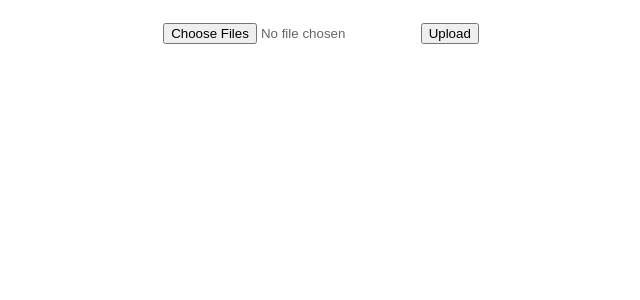
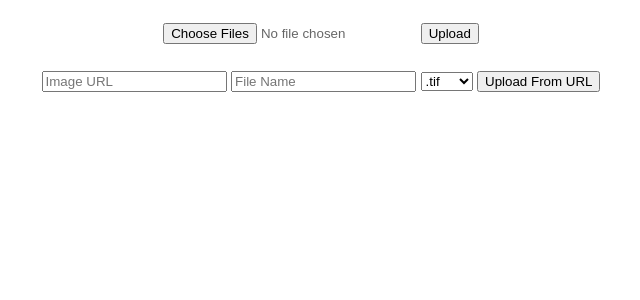
Before and after one commit to shangar21/Shopify-Data-Developer_challenge, a Flask app: page /upload_images in a window 1280 px wide. Shown: the part 80-380 px from the top of the page, without its empty margins (319-959 px from the left). Run offline with Flask 2, Linux system fonts and the light colour scheme; some libraries are stand-ins or nearby versions.

Commit message:
uploads image from URL

```diff
--- a/app.py
+++ b/app.py
@@ -1,9 +1,20 @@
-from flask import Flask, render_template,  request, g, current_app, flash, redirect, url_for, send_from_directory
+from flask import Flask, render_template,  request, g, current_app, flash, redirect, url_for, send_from_directory, flash
+import urllib.request
 import os
 
 app = Flask(__name__)
 
 app.config['UPLOAD_FOLDER'] = os.getcwd() + '/media/'
+
+IMAGE_TYPES = {".png", ".jpeg", ".jpg", ".tiff", ".tif", ".gif", ".bmp", ".ico"}
+
+def save_from_url(url, filename, extention, upload_folder=app.config['UPLOAD_FOLDER']):
+    req = urllib.request.Request(url, headers={'User-Agent': 'Mozilla/5.0'})
+    resource = urllib.request.urlopen(req)
+    output = open(upload_folder+filename+extention,"wb")
+    output.write(resource.read())
+    output.close()
+
 
 @app.route('/')
 def index():
@@ -12,13 +23,25 @@ def index():
 
 @app.route('/upload_images', methods=['GET', 'POST'])
 def upload():
+    global IMAGE_TYPES
+
     if request.method == 'POST':
         files = request.files.getlist("files[]")
+        urls = request.form.to_dict()
+        names = os.listdir(app.config['UPLOAD_FOLDER'])
+        if urls:
+            if urls['url_image_file_name']+urls['image_extention'] in names:
+                flash("{} already in file, use different name".format(urls['url_image_file_name']+urls['image_extention']))
+                return render_template('upload.html', extentions=IMAGE_TYPES)
+            save_from_url(urls['image_url'], urls['url_image_file_name'], urls['image_extention'])
+
         if files:
             for f in files:
+                if f.filename in names:
+                    flash("{} already in file, overwritten".format(f.filename))
                 f.save(os.path.join(app.config['UPLOAD_FOLDER'], f.filename))
 
-    return render_template('upload.html')
+    return render_template('upload.html', extentions=IMAGE_TYPES)
 
 @app.route('/delete_images', methods=['GET', 'POST'])
 def delete():
--- a/templates/upload.html
+++ b/templates/upload.html
@@ -1,10 +1,31 @@
 {% extends "header.html" %}
 {% block content %}
+
 <center>
+{% with messages = get_flashed_messages() %}
+  {% if messages %}
+    <ul class=flashes>
+    {% for message in messages %}
+      <li>{{ message }}</li>
+    {% endfor %}
+    </ul>
+  {% endif %}
+{% endwith %}
     <form method=post action="/upload_images" enctype=multipart/form-data>
             <input type="file" name="files[]" multiple="true" required>
             <input type="submit" value="Upload">
     </form>
+    <br>
+    <form method=post action="/upload_images" enctype=multipart/form-data>
+        <input type="text" placeholder="Image URL" name="image_url" multiple="true" required>
+        <input type="text" placeholder="File Name" name="url_image_file_name" required>
+        <select name="image_extention">\
+            {% for e in extentions %}
+            <option value="{{ e }}">{{ e }}</option>
+            {% endfor %}
+        </select>
+        <input type="submit" value="Upload From URL">
+</form>
 </center>
 
 
```
